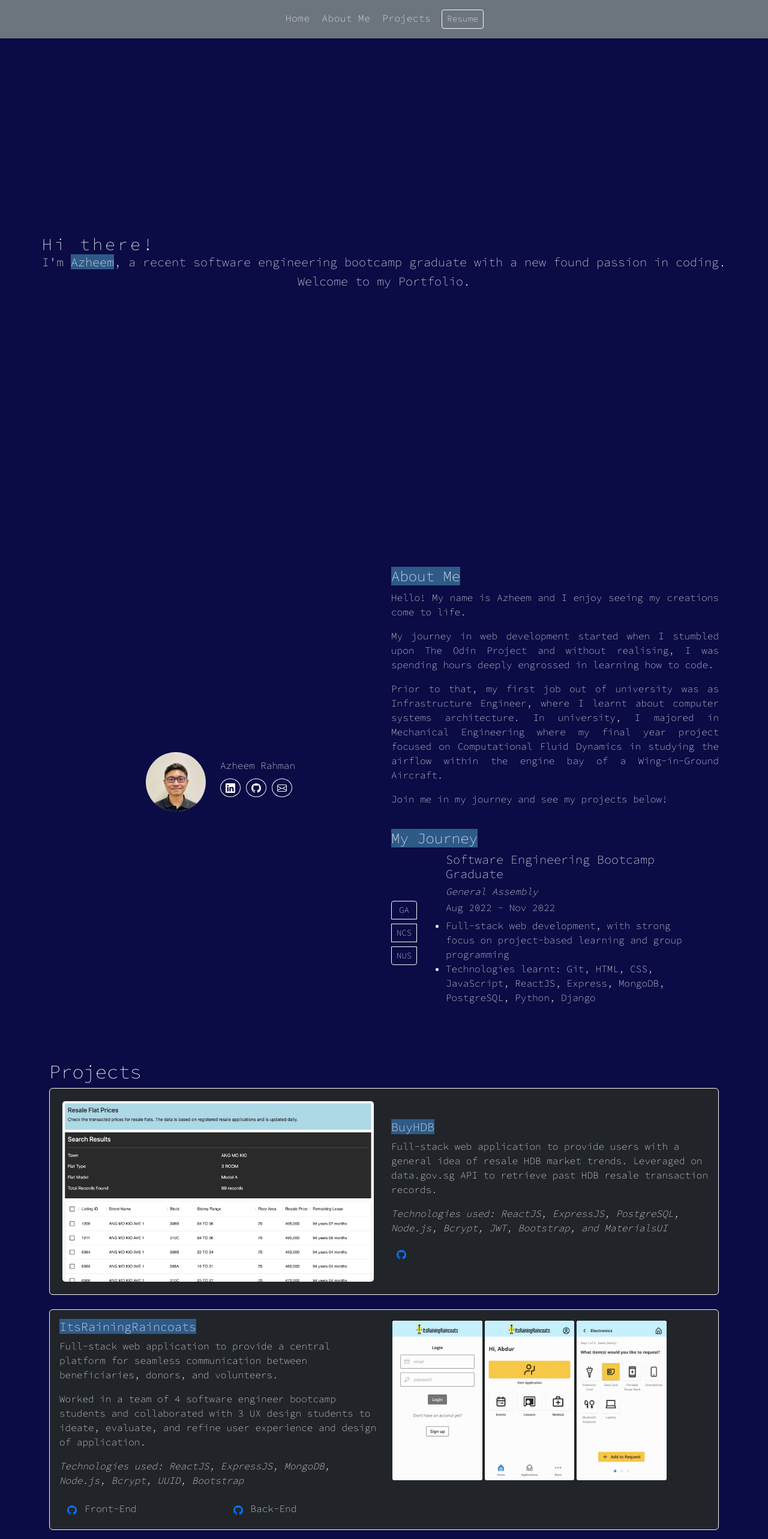
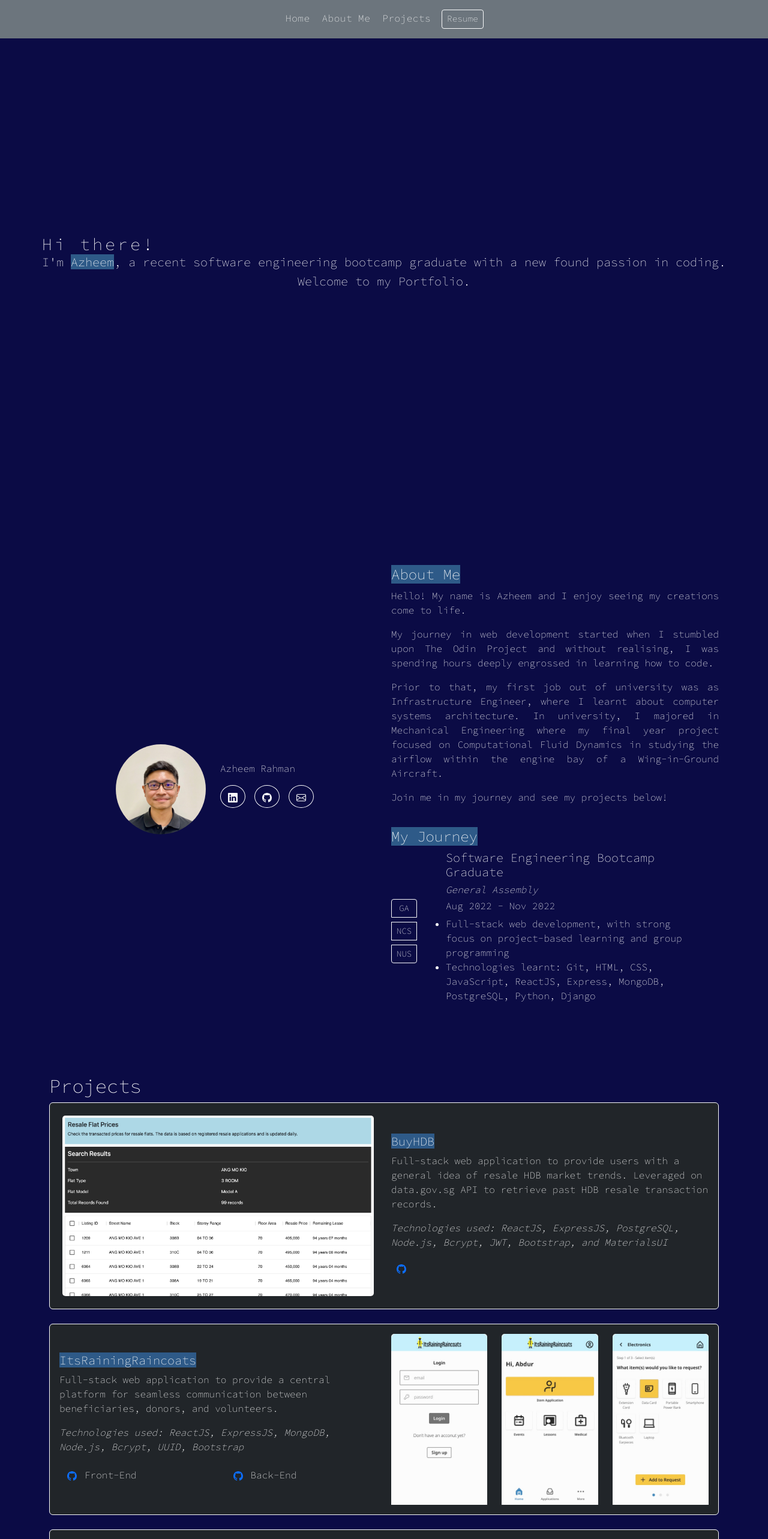
Before and after one commit to azheem-rahman/Portfolio, a React (Create React App) app: page / in a window 1280 px wide. Shown: the top 2566 px of the page at 60% size. Built offline with nearby package versions, Linux system fonts and the light colour scheme.

Commit message:
edited sizes

```diff
--- a/src/components/AboutMe.js
+++ b/src/components/AboutMe.js
@@ -31,7 +31,7 @@ const AboutMe = () => {
       <div
         className="container"
         style={{
-          height: "100vh",
+          minHeight: "100vh",
           paddingTop: "10vh",
           display: "grid",
           placeItems: "center",
@@ -39,26 +39,26 @@ const AboutMe = () => {
       >
         <div className="row d-flex align-items-center">
           <div className="col">
-            <div className="row ">
+            <div className="row">
               <div className="col d-flex justify-content-end">
                 <img
                   src={AboutMeProfilePhoto}
                   className="rounded-circle"
-                  width={100}
+                  width={150}
                   alt="about-me-profile-photo"
                 />
               </div>
 
               <div className="col d-flex align-items-center">
-                <ul style={{ listStyle: "none", padding: "0px" }}>
-                  <li style={{ paddingBottom: "10px" }}>Azheem Rahman</li>
+                <ul style={{ listStyle: "none", padding: "0" }}>
+                  <li style={{ paddingBottom: "1rem" }}>Azheem Rahman</li>
                   <li>
                     <ButtonGroup>
                       <Button
                         variant="outline-light"
-                        size="sm"
+                        size="md"
                         href="https://www.linkedin.com/in/azheem/"
-                        style={{ marginRight: "10px" }}
+                        style={{ marginRight: "1rem" }}
                         className="rounded-circle"
                       >
                         <svg
@@ -74,9 +74,9 @@ const AboutMe = () => {
                       </Button>
                       <Button
                         variant="outline-light"
-                        size="sm"
+                        size="md"
                         href="https://github.com/azheem-rahman"
-                        style={{ marginRight: "10px" }}
+                        style={{ marginRight: "1rem" }}
                         className="rounded-circle"
                       >
                         <svg
@@ -92,9 +92,9 @@ const AboutMe = () => {
                       </Button>
                       <Button
                         variant="outline-light"
-                        size="sm"
+                        size="md"
                         href="mailto: azheem.rahman@gmail.com"
-                        style={{ marginRight: "10px" }}
+                        style={{ marginRight: "1rem" }}
                         className="rounded-circle"
                       >
                         <svg
@@ -150,7 +150,7 @@ const AboutMe = () => {
               </div>
               <div
                 className="row d-flex align-items-center"
-                style={{ height: "30vh" }}
+                style={{ minHeight: "30vh" }}
               >
                 <div className="col-2 ">
                   <ButtonGroup size="sm" vertical className="gap-2">
@@ -181,7 +181,7 @@ const AboutMe = () => {
                       <i>General Assembly</i>
                     </h6>
                     <h6>Aug 2022 - Nov 2022</h6>
-                    <ul style={{ padding: "0px" }}>
+                    <ul style={{ padding: "0" }}>
                       <li>
                         Full-stack web development, with strong focus on
                         project-based learning and group programming
@@ -198,7 +198,7 @@ const AboutMe = () => {
                       <i>NCS Group</i>
                     </h6>
                     <h6>Oct 2021 - May 2022</h6>
-                    <ul style={{ padding: "0px" }}>
+                    <ul style={{ padding: "0" }}>
                       <li>
                         Attached to the System Administrator team while also
                         undergoing trainings focused on virtualisation
@@ -216,7 +216,7 @@ const AboutMe = () => {
                       <i>National University of Singapore</i>
                     </h6>
                     <h6>Aug 2017 - Jun 2021</h6>
-                    <ul style={{ padding: "0px" }}>
+                    <ul style={{ padding: "0" }}>
                       <li>
                         Attained Bachelor of Engineering (Mechanical
                         Engineering) with Honours (Merit)
--- a/src/components/LandingPage.module.css
+++ b/src/components/LandingPage.module.css
@@ -1,8 +1,9 @@
 .container {
-  height: 100vh;
+  min-height: 100vh;
   display: grid;
   place-items: center;
   text-align: center;
+  width: 100%;
 }
 
 .typewriter {
--- a/src/components/NavBar.module.css
+++ b/src/components/NavBar.module.css
@@ -2,28 +2,33 @@
   position: relative;
   text-decoration: none;
   color: white;
-  letter-spacing: 0.5px;
-  padding: 10px;
+  letter-spacing: 0.031rem;
+  /* letter-spacing: 0.5px; */
+  padding: 0.625rem;
+  /* padding: 10px; */
 }
 
 .HashLink::before,
 .HashLink::after {
   content: "";
   position: absolute;
-  height: 3px;
+  height: 0.188rem;
+  /* height: 3px; */
   width: 0;
   background-color: white;
   transition: 0.5s;
 }
 
 .HashLink::after {
-  left: 0px;
-  bottom: 5px;
+  left: 0;
+  bottom: 0.313rem;
+  /* bottom: 5px; */
 }
 
 .HashLink::before {
-  right: 0px;
-  top: 5px;
+  right: 0;
+  top: 0.313rem;
+  /* top: 5px; */
 }
 
 .HashLink:hover {
--- a/src/components/Portfolio.js
+++ b/src/components/Portfolio.js
@@ -35,7 +35,7 @@ const Portfolio = () => {
                       className="card-img-top"
                       src={BuyHDBSearchPage}
                       alt="buyhdb-search-screenshot"
-                      style={{ padding: "5px", borderRadius: "10px" }}
+                      style={{ padding: "0.313rem", borderRadius: "0.625rem" }}
                     />
                   </div>
                   <div className="col align-self-center">
@@ -107,12 +107,6 @@ const Portfolio = () => {
                       and volunteers.
                     </Card.Text>
                     <Card.Text>
-                      Worked in a team of 4 software engineer bootcamp students
-                      and collaborated with 3 UX design students to ideate,
-                      evaluate, and refine user experience and design of
-                      application.
-                    </Card.Text>
-                    <Card.Text>
                       <i>
                         Technologies used: ReactJS, ExpressJS, MongoDB, Node.js,
                         Bcrypt, UUID, Bootstrap
@@ -160,66 +154,29 @@ const Portfolio = () => {
                     </div>
                   </div>
                   <div className="col">
+                    <div className="row">
+                      <div className="col">
                         <img
                           className="card-img-top"
                           src={IRRLoginPage}
                           alt="Card image cap"
-                      style={{
-                        padding: "2px",
-                        borderRadius: "5px",
-                        maxWidth: "12vw",
-                      }}
                         />
+                      </div>
+                      <div className="col">
                         <img
                           className="card-img-top"
                           src={IRRWorkerHome}
                           alt="Card image cap"
-                      style={{
-                        padding: "2px",
-                        borderRadius: "5px",
-                        maxWidth: "12vw",
-                      }}
                         />
+                      </div>
+                      <div className="col">
                         <img
                           className="card-img-top"
                           src={IRRWorkerRequestItem}
                           alt="Card image cap"
-                      style={{
-                        padding: "2px",
-                        borderRadius: "5px",
-                        maxWidth: "12vw",
-                      }}
                         />
-                    {/* <img
-                      className="card-img-top"
-                      src={IRRDonorHome}
-                      alt="Card image cap"
-                      style={{
-                        padding: "2px",
-                        borderRadius: "5px",
-                        maxWidth: "12.5vw",
-                      }}
-                    /> */}
-                    {/* <img
-                      className="card-img-top"
-                      src={IRRDonorItemStatus}
-                      alt="Card image cap"
-                      style={{
-                        padding: "2px",
-                        borderRadius: "5px",
-                        maxWidth: "12.5vw",
-                      }}
-                    /> */}
-                    {/* <img
-                      className="card-img-top"
-                      src={IRRDonorDropOff}
-                      alt="Card image cap"
-                      style={{
-                        padding: "2px",
-                        borderRadius: "5px",
-                        maxWidth: "12.5vw",
-                      }}
-                    /> */}
+                      </div>
+                    </div>
                   </div>
                 </div>
               </Card.Body>
@@ -235,7 +192,7 @@ const Portfolio = () => {
                       className="card-img-top"
                       src={ColourPopScreenshot}
                       alt="colour-pop-screenshot"
-                      style={{ padding: "5px", borderRadius: "10px" }}
+                      style={{ padding: "0.313rem", borderRadius: "0.625rem" }}
                     />
                   </div>
                   <div className="col align-self-center">
```
Lines whose indentation alone changed are shown as unchanged.
